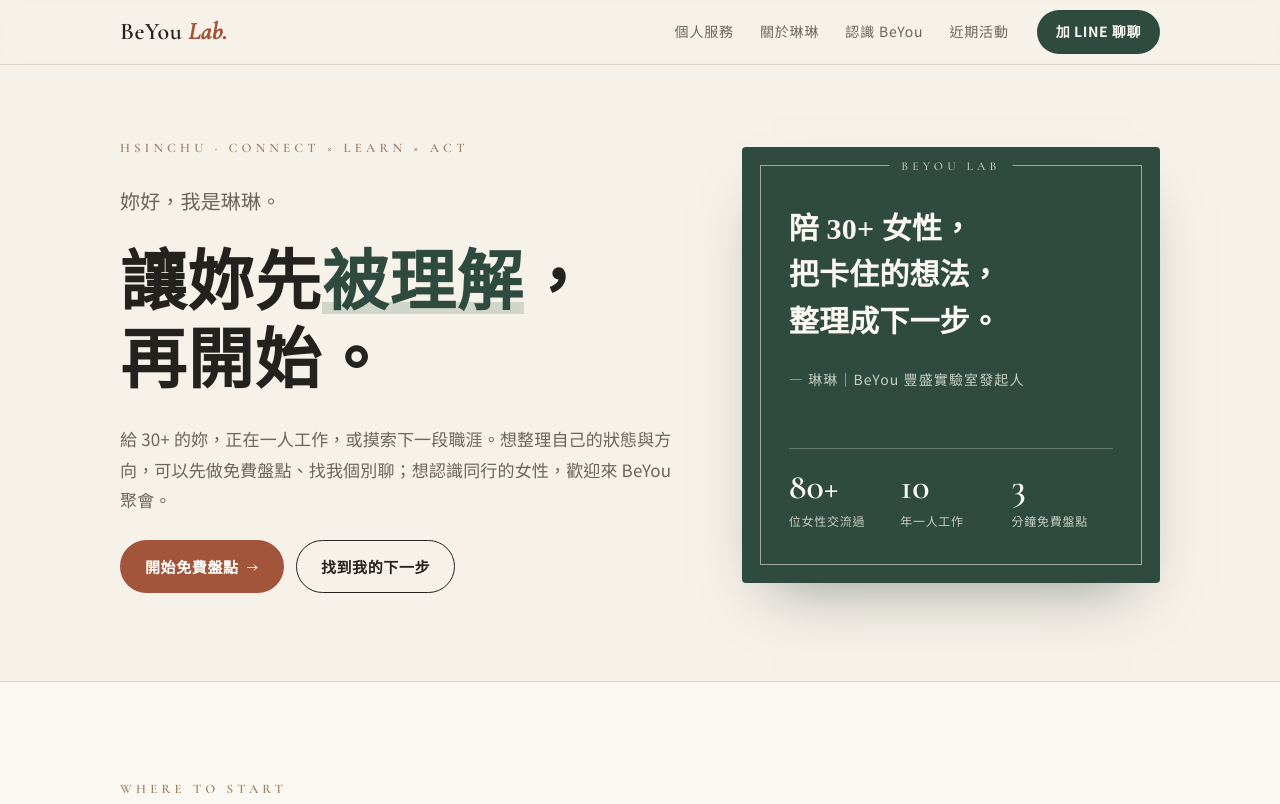
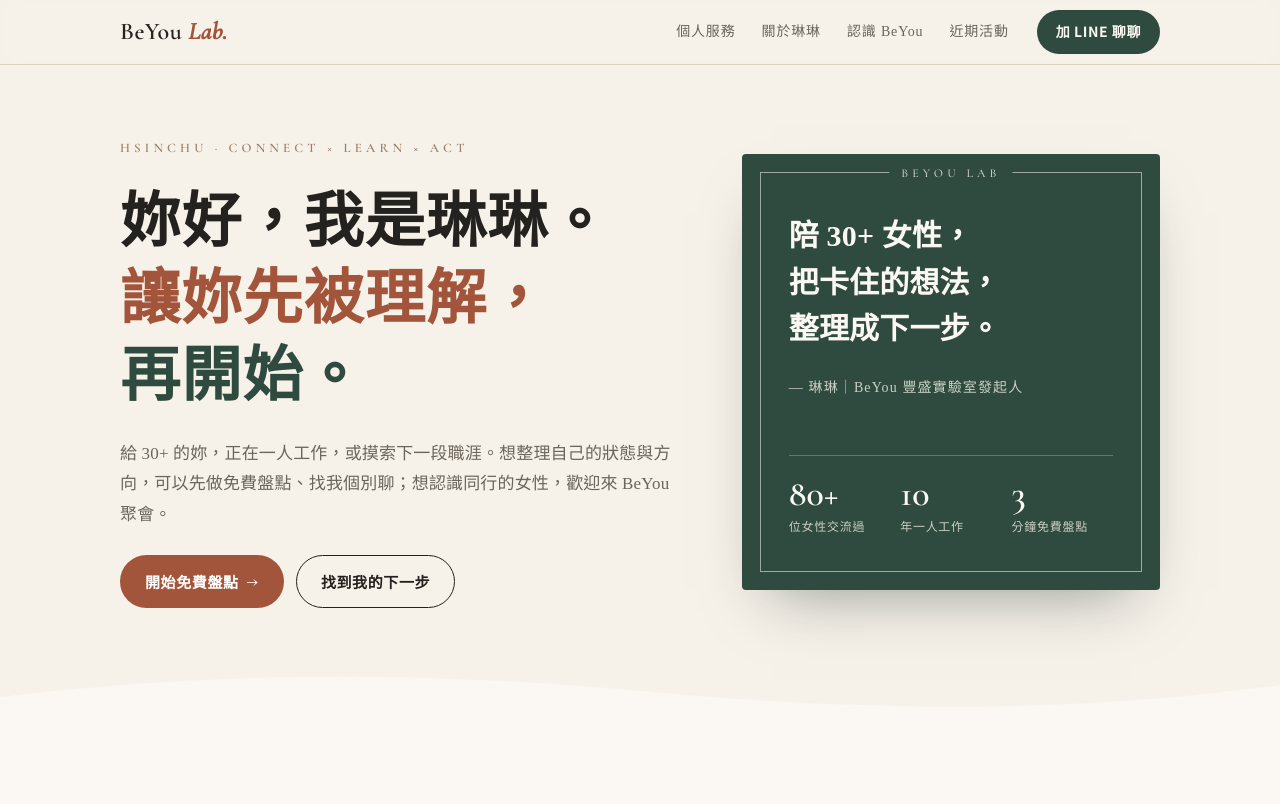
Before and after one commit to ling814078/beyou, a plain HTML site: page index.html in a window 1280 px wide. Shown: the top 804 px of the page. Drawn offline with nearby package versions, Linux system fonts and the light colour scheme.

Commit message:
首頁：三色分行標題、內文改襯線字、首屏下方加波浪分隔
Co-Authored-By: Claude Opus 5.5 <noreply@anthropic.com>
Claude-Session: https://claude.ai/code/session_01H86DJamXKqV2UXtzZDHGkN

```diff
--- a/index.html
+++ b/index.html
@@ -11,7 +11,7 @@
 <meta name="theme-color" content="#F6F1E9">
 <link rel="preconnect" href="https://fonts.googleapis.com">
 <link rel="preconnect" href="https://fonts.gstatic.com" crossorigin>
-<link rel="stylesheet" href="https://fonts.googleapis.com/css2?family=Noto+Serif+TC:wght@500;700;900&family=Noto+Sans+TC:wght@400;500;700&family=Cormorant+Garamond:ital,wght@0,500;0,600;1,500&display=swap">
+<link rel="stylesheet" href="https://fonts.googleapis.com/css2?family=Noto+Serif+TC:wght@400;500;700;900&family=Noto+Sans+TC:wght@400;500;700&family=Cormorant+Garamond:ital,wght@0,500;0,600;1,500&display=swap">
 <style>
 /* BeYou Lab — 奶油米白底、深墨綠、赤陶點綴、霧灰綠與燕麥輔色；雜誌感排版 */
 :root{
@@ -26,7 +26,7 @@
 *{box-sizing:border-box}
 html{scroll-behavior:smooth;scroll-padding-top:76px}
 html,body{margin:0}
-body{background:var(--cream);color:var(--ink);font-family:var(--sans);font-size:16px;line-height:1.8;-webkit-text-size-adjust:100%;letter-spacing:.01em}
+body{background:var(--cream);color:var(--ink);font-family:var(--serif);font-size:16px;line-height:1.8;-webkit-text-size-adjust:100%;letter-spacing:.01em}
 a{color:inherit}
 p{margin:0}
 h1,h2,h3{font-family:var(--serif);margin:0;line-height:1.3;text-wrap:balance;color:var(--ink)}
@@ -43,7 +43,7 @@ section{padding:96px 0}
 @media (max-width:640px){section{padding:72px 0}}
 
 /* pills */
-.pill{display:inline-flex;align-items:center;justify-content:center;gap:8px;font:inherit;font-size:15px;font-weight:700;letter-spacing:.04em;text-decoration:none;border-radius:999px;padding:12px 24px;min-height:48px;border:1.5px solid transparent;transition:transform .15s,background .15s}
+.pill{font-family:var(--sans)!important;display:inline-flex;align-items:center;justify-content:center;gap:8px;font:inherit;font-size:15px;font-weight:700;letter-spacing:.04em;text-decoration:none;border-radius:999px;padding:12px 24px;min-height:48px;border:1.5px solid transparent;transition:transform .15s,background .15s}
 .pill:hover{transform:translateY(-1px)}
 .pill-green{background:var(--green);color:var(--paper)}
 .pill-terra{background:var(--terra);color:#fff}
@@ -64,14 +64,16 @@ nav .pill{min-height:40px;padding:8px 18px;font-size:14px}
 @media (max-width:820px){.links{display:none}nav .pill{margin-left:auto}}
 
 /* hero */
-.hero{padding:72px 0 88px}
+.hero{padding:72px 0 56px}
 .hero .in{display:grid;grid-template-columns:1.15fr .85fr;gap:56px;align-items:center}
 @media (max-width:860px){.hero .in{grid-template-columns:1fr;gap:40px}}
 .hero-txt{display:flex;flex-direction:column;gap:24px}
 .hello{font-family:var(--serif);font-size:20px;color:var(--muted)}
-.hero h1{font-size:clamp(40px,6.4vw,66px);font-weight:900;letter-spacing:.02em;line-height:1.18}
-.hero h1 em{font-style:normal;color:var(--green);position:relative;white-space:nowrap}
-.hero h1 em::after{content:"";position:absolute;left:0;right:0;bottom:.08em;height:.18em;background:var(--sage);z-index:-1;opacity:.8}
+.hero h1{font-size:clamp(36px,5.4vw,60px);font-weight:900;letter-spacing:.02em;line-height:1.28}
+.hero h1 span{display:block}
+.hero h1 .l1{color:var(--ink)}
+.hero h1 .l2{color:var(--terra)}
+.hero h1 .l3{color:var(--green)}
 .hero .lead{font-size:17px}
 .hero .row{display:flex;flex-wrap:wrap;gap:12px;align-items:center}
 .cover{background:var(--green);color:var(--paper);border-radius:4px;padding:18px;position:relative;box-shadow:0 30px 60px -30px rgba(36,59,49,.5)}
@@ -86,7 +88,10 @@ nav .pill{min-height:40px;padding:8px 18px;font-size:14px}
 .cover .corner{position:absolute;right:22px;bottom:16px;font-family:var(--latin);color:var(--sage);font-size:20px}
 
 /* start: editorial rows */
-.start{background:var(--paper);border-block:1px solid var(--line)}
+.start{background:var(--paper);border-bottom:1px solid var(--line)}
+.wave{display:block;width:100%;height:56px;margin-top:-1px;background:var(--cream)}
+.wave path{fill:var(--paper)}
+@media (max-width:640px){.wave{height:32px}}
 .rows{border-top:1px solid var(--ink)}
 .r{display:grid;grid-template-columns:90px 1fr auto;gap:24px;align-items:center;padding:30px 0;border-bottom:1px solid var(--line);text-decoration:none;transition:background .2s}
 .r:hover{background:var(--cream)}
@@ -202,8 +207,7 @@ footer a{text-decoration:none;color:var(--green)}
   <div class="in">
     <div class="hero-txt">
       <span class="label">Hsinchu · Connect × Learn × Act</span>
-      <p class="hello">妳好，我是琳琳。</p>
-      <h1>讓妳先<em>被理解</em>，<br>再開始。</h1>
+      <h1><span class="l1">妳好，我是琳琳。</span><span class="l2">讓妳先被理解，</span><span class="l3">再開始。</span></h1>
       <p class="lead">給 30+ 的妳，正在一人工作，或摸索下一段職涯。想整理自己的狀態與方向，可以先做免費盤點、找我個別聊；想認識同行的女性，歡迎來 BeYou 聚會。</p>
       <div class="row">
         <a class="pill pill-terra" href="check/">開始免費盤點 <span class="arrow">→</span></a>
@@ -225,6 +229,7 @@ footer a{text-decoration:none;color:var(--green)}
   </div>
 </section>
 
+<svg class="wave" viewBox="0 0 1440 56" preserveAspectRatio="none" aria-hidden="true"><path d="M0 34 C 240 8, 480 8, 720 28 S 1200 52, 1440 22 L1440 56 L0 56 Z"/></svg>
 <section class="start" id="start">
   <div class="in">
     <div class="head"><span class="label">Where to start</span><h2>妳現在想從哪裡開始？</h2></div>
```
